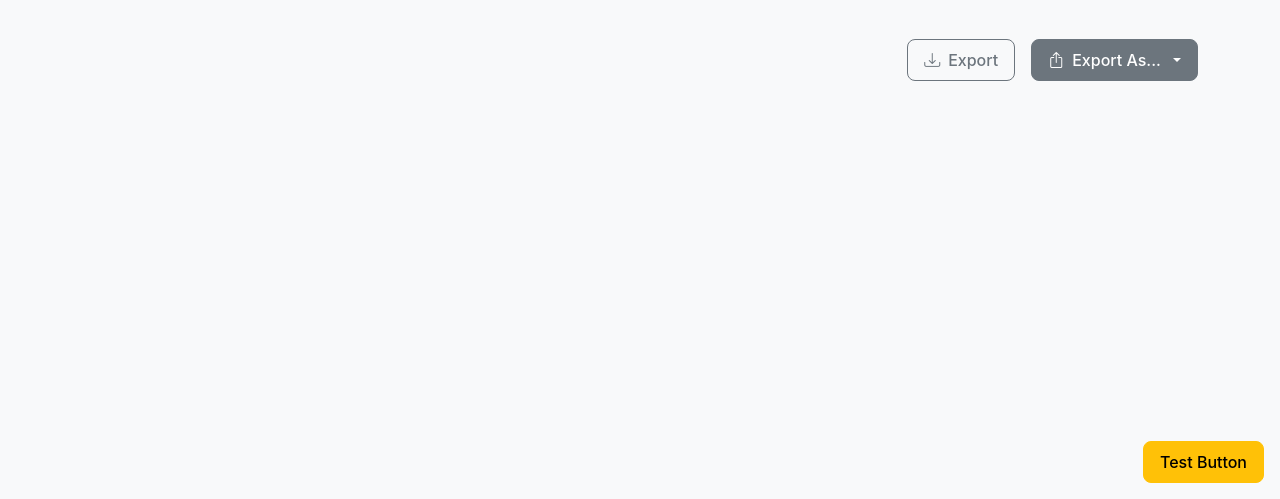
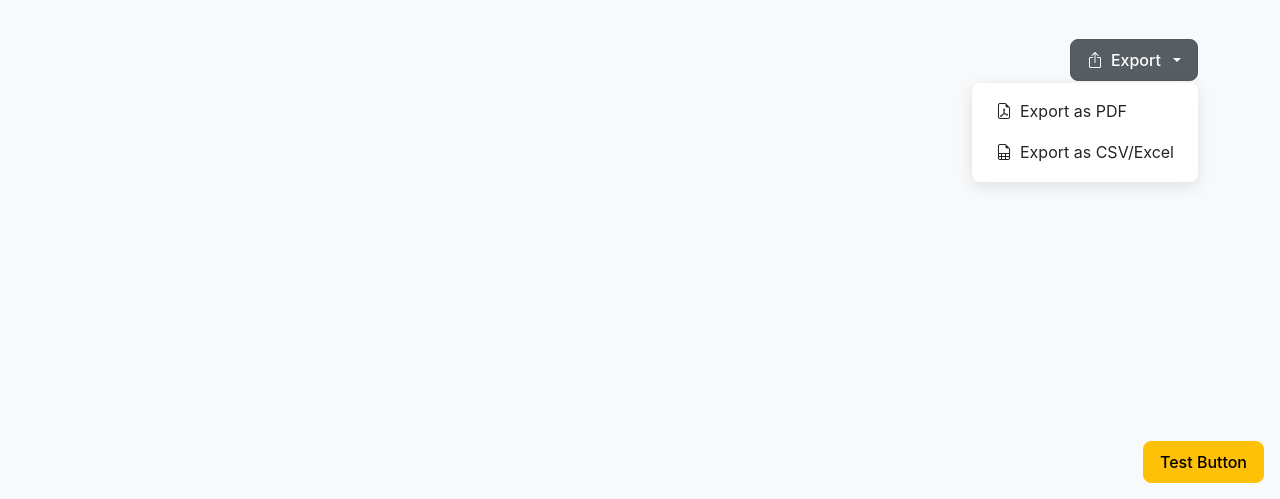
Before and after one commit to dharmabovorn/billtrack_webapp, a plain HTML site: page index.html in a window 1280 px wide. Both pictures are taken after a click on the button "Export". Shown: the part 301-800 px from the top of the page. Drawn offline with nearby package versions, Linux system fonts and the light colour scheme.

Commit message:
Update index.html

```diff
--- a/index.html
+++ b/index.html
@@ -7,6 +7,9 @@
     <link href="https://cdn.jsdelivr.net/npm/bootstrap@5.3.0/dist/css/bootstrap.min.css" rel="stylesheet">
     <link rel="stylesheet" href="https://cdn.jsdelivr.net/npm/bootstrap-icons@1.10.0/font/bootstrap-icons.css">
     <link rel="stylesheet" href="styles.css">
+    <!-- jsPDF and AutoTable for PDF generation -->
+    <script src="https://cdnjs.cloudflare.com/ajax/libs/jspdf/2.5.1/jspdf.umd.min.js"></script>
+    <script src="https://cdnjs.cloudflare.com/ajax/libs/jspdf-autotable/3.5.28/jspdf.plugin.autotable.min.js"></script>
 </head>
 <body>
     <div class="container py-4">
@@ -54,16 +57,13 @@
             </div>
 
             <div class="d-grid gap-2 d-md-flex justify-content-md-end">
-                <button id="exportBtn" class="btn btn-outline-secondary me-md-2">
-                    <i class="bi bi-download"></i> Export
-                </button>
                 <div class="dropdown">
                     <button class="btn btn-secondary dropdown-toggle" type="button" id="exportDropdown" data-bs-toggle="dropdown" aria-expanded="false">
-                        <i class="bi bi-box-arrow-up"></i> Export As...
+                        <i class="bi bi-box-arrow-up"></i> Export
                     </button>
-                    <ul class="dropdown-menu" aria-labelledby="exportDropdown">
-                        <li><a class="dropdown-item" href="#" id="exportPdf">PDF</a></li>
-                        <li><a class="dropdown-item" href="#" id="exportCsv">CSV/Excel</a></li>
+                    <ul class="dropdown-menu dropdown-menu-end" aria-labelledby="exportDropdown">
+                        <li><a class="dropdown-item" href="#" id="exportPdf"><i class="bi bi-file-earmark-pdf me-2"></i>Export as PDF</a></li>
+                        <li><a class="dropdown-item" href="#" id="exportCsv"><i class="bi bi-file-earmark-spreadsheet me-2"></i>Export as CSV/Excel</a></li>
                     </ul>
                 </div>
             </div>
```
